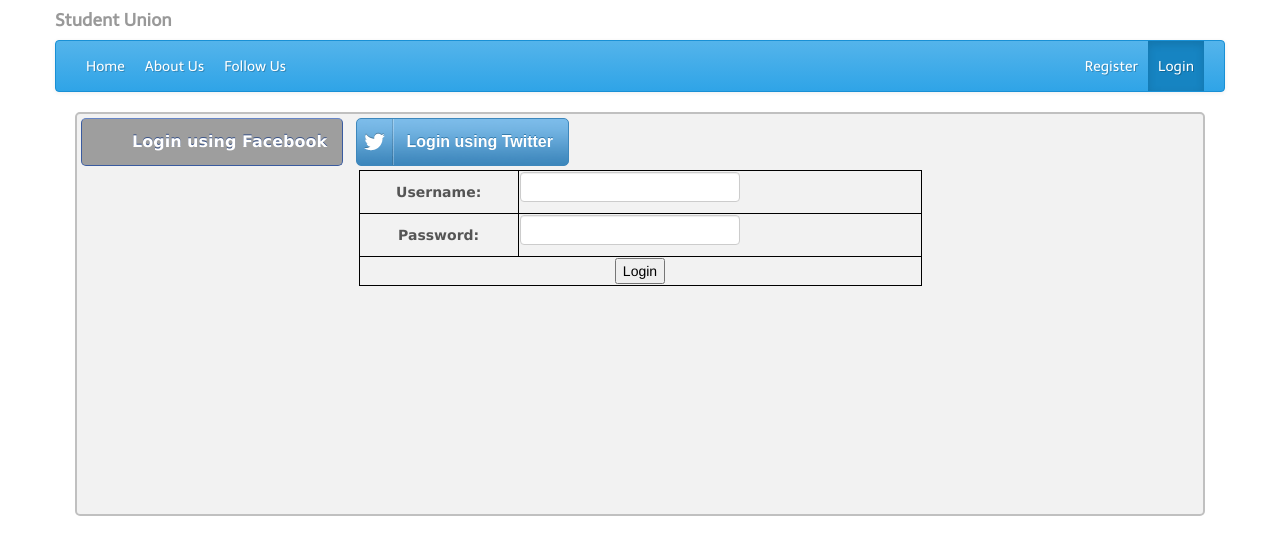
After one commit to iwashima/studentUnion, a PHP site: page /login.php in a window 1280 px wide. The commit adds this page. Shown: the top 555 px of the page. Run offline with PHP 8.4, Linux system fonts and the light colour scheme; some libraries are stand-ins or nearby versions; grey boxes are pictures that could not be loaded.

Commit message:
Update 20.05

```diff
--- a/css/custom.css
+++ b/css/custom.css
@@ -1,13 +1,70 @@
 body{
 	font-family: Verdana;
-	font-size: 12px;
+	font-size: 14px;
 }
 
 #main {
-	border: 2px solid #F2F2F2;
+	border: 2px solid #C0C0C0;
 	background-color: #F2F2F2;
-	border-radius:3px;
-	opacity:0.8;
+	border-radius:5px;
 	min-height: 400px;
-	filter:alpha(opacity=80); /* For IE8 and earlier */
 }
+
+.sidebar-nav  > .well {
+	border: 2px solid #C0C0C0;
+	background-color: #F2F2F2;
+	border-radius:5px;
+}
+
+#login-table{
+	margin: auto;
+	border: 1px solid black;
+	width: 50%;
+
+}
+
+.fb_login {
+  display: inline-block;
+  width: auto;
+  height: 46px;
+  padding: 0 15px 0 50px;
+  font-weight: bold;
+  color: #fff !important;
+  text-shadow: 0 -1px 0 #395286;
+  font-size: 16px;
+  line-height: 46px;
+  margin: 4px;
+  background: url(./facebook.png);
+  border: 1px solid #3a5ba0;
+  border-top-color: #6685c6;
+     -moz-border-radius: 5px;
+  -webkit-border-radius: 5px;
+          border-radius: 5px;
+}
+.fb_login:hover {
+  border-top-color: #3a5ba0;
+  text-decoration: none;
+}
+
+.twitter_login {
+  display: inline-block;
+  width: auto;
+  height: 46px;
+  padding: 0 15px 0 50px;
+  font-family: arial, helvetica, sans-serif;
+  font-weight: bold;
+  color: #fff !important;
+  text-shadow: 0 -1px 0 #367dae;
+  font-size: 16px;
+  line-height: 46px;
+  margin: 4px;
+  background: url(./img/twitter.png) no-repeat 0 0;
+  border: 1px solid #3d87bc;
+     -moz-border-radius: 5px;
+  -webkit-border-radius: 5px;
+          border-radius: 5px;
+}
+.twitter_login:hover {
+  border-color: #0b3350;
+  text-decoration: none;
+}
--- /dev/null
+++ b/header.php
@@ -0,0 +1,23 @@
+<div class="navbar">
+	<div class="navbar-inner">
+		<div class="container">
+			<ul class="nav">
+				<li <?php if ( $menu == "index"  ) echo "class=\"active\""; ?> ><a href="index.php" >Home      </a></li>
+				<li <?php if ( $menu == "about"  ) echo "class=\"active\""; ?> ><a href="about.php" >About Us  </a></li>
+				<li <?php if ( $menu == "follow" ) echo "class=\"active\""; ?> ><a href="follow.php">Follow Us </a></li>
+			</ul>
+			<ul class="nav pull-right">
+				<?php if (isset($_SESSION['loggedIn']) && $_SESSION['loggedIn'] == 1) { ?>
+
+					<li><a href="logout.php" onclick="return logout();" >Logout <?php echo $_SESSION['username']; ?>   </a></li>
+
+				<?php } else { ?>
+
+					<li <?php if ( $menu == "register" ) echo "class=\"active\""; ?> ><a href="register.php">Register</a></li>
+					<li <?php if ( $menu == "login" )    echo "class=\"active\""; ?> ><a href="login.php"   >Login   </a></li>
+
+				<?php } ?>
+			</ul>
+		</div>
+	</div>
+</div>
--- /dev/null
+++ b/inc/app_tokens_facebook.inc.php
@@ -0,0 +1,5 @@
+<?php
+
+$app_id 	= "455386224545960";
+$app_secret = "3f87f331cdc210c7be7fbd25345c6e07";
+$my_url 	= "http://student.no-ip.org/StudentUnion/login_facebook.php";
--- /dev/null
+++ b/login.php
@@ -0,0 +1,80 @@
+<!DOCTYPE html>
+<html>
+	<head>
+		<title>Student Union</title>
+		<meta name="viewport" content="width=device-width, initial-scale=1.0">
+
+		<!-- Bootstrap -->
+		<link rel="stylesheet" href="css/bootstrap.min.css"             media="screen">
+		<link rel="stylesheet" href="css/bootstrap-responsive.min.css">
+
+		<!-- Customised CSS -->
+		<link href="css/custom.css"        rel="stylesheet" media="screen" type="text/css">
+
+	</head>
+
+	<body>
+
+		<div class="container">
+			<!-- Navigation Bar -->
+
+			<div class="masthead">
+				<h4 class="muted">Student Union</h4>
+
+				<?php
+
+					$menu = "login";
+
+					include ("header.php");
+
+				?>
+
+			</div>
+
+			<div class="container-fluid">
+				<div class="row-fluid">
+					<div class="span12">
+						<div id="main">
+
+							<form action="validate.php" method="POST">
+
+								<table id="login-table" border=1>
+								<tr>
+									<th> Username:</th>
+									<td>
+										<input type="text" id="username" name="username" />
+									</td>
+								</tr>
+
+								<tr>
+									<th> Password:</th>
+									<td>
+										<input type="password" id="password" name="password" />
+									</td>
+								</tr>
+
+								<tr>
+									<th colspan="2">
+										<input type="submit" value="Login" />
+									</th>
+								</tr>
+								<tr>
+
+								</tr>
+							</form>
+
+						</div>
+					</div>
+												<div>
+								<a class="fb_login" href="login_facebook.php">Login using Facebook</a>
+								<a class="twitter_login" href="login_twitter.php">Login using Twitter</a>
+							</div>
+				</div>
+			</div>
+		</div>
+
+		<script src="//ajax.googleapis.com/ajax/libs/jquery/1.9.1/jquery.min.js"></script>
+		<script src="js/bootstrap.min.js"></script>
+
+	</body>
+</html>
```
Also changed, not shown: inc/app_tokens_twitter.inc.php (added, +21 -0 lines), inc/config.inc.php (added, +26 -0 lines), inc/db.inc.php (added, +46 -0 lines), inc/functions.inc.php (added, +48 -0 lines), inc/session.inc.php (added, +13 -0 lines), index.php (added, +61 -0 lines), js/su.js (added, +15 -0 lines), login_facebook.php (added, +84 -0 lines), logout.php (added, +10 -0 lines), register.php (added, +48 -0 lines), sideMenu.php (added, +53 -0 lines), facebook.png (added), img/facebook.png (added), img/twitter.png (added).
